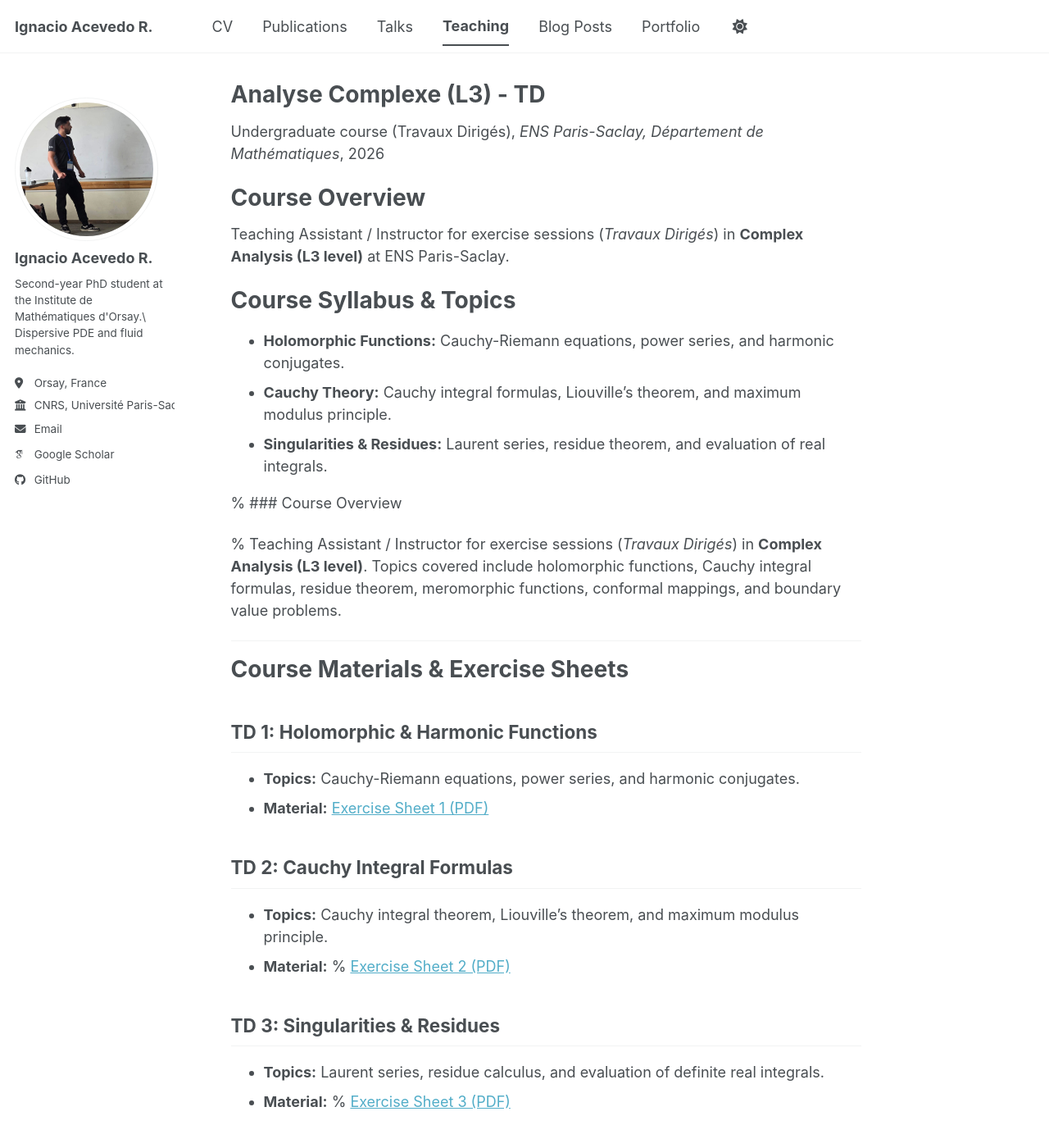
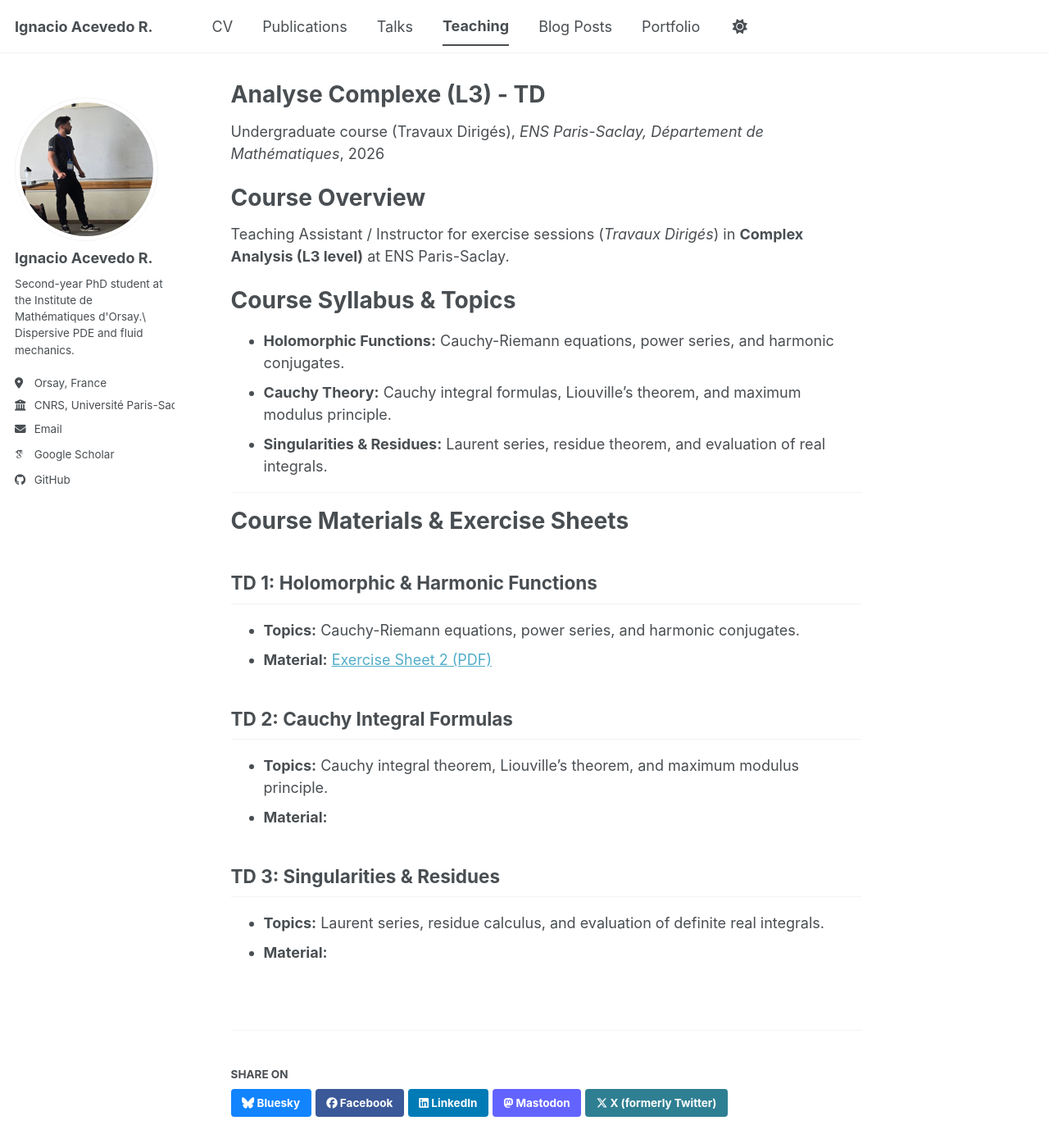
Before and after one commit to IgnacioAcevR/ignacioacevr.github.io, a Jekyll site: the page built from _teaching/2026-spring-complex-analysis-ENS-PS.md, in a window 1280 px wide and 1400 px high. Shown: the whole window at 82% size. Built offline with Jekyll 4.4.1, drawn with Linux system fonts in a browser that asks for light colours; some web fonts are replaced; a script bundle is joined from its source files by our own code; library files that are not in the unit come from our copies.

Commit message:
minor edit complex analysis

```diff
--- a/_teaching/2026-spring-complex-analysis-ENS-PS.md
+++ b/_teaching/2026-spring-complex-analysis-ENS-PS.md
@@ -22,10 +22,6 @@ Course Syllabus & Topics
 * **Cauchy Theory:** Cauchy integral formulas, Liouville's theorem, and maximum modulus principle.
 * **Singularities & Residues:** Laurent series, residue theorem, and evaluation of real integrals.
 
-% ### Course Overview
-
-% Teaching Assistant / Instructor for exercise sessions (*Travaux Dirigés*) in **Complex Analysis (L3 level)**. Topics covered include holomorphic functions, Cauchy integral formulas, residue theorem, meromorphic functions, conformal mappings, and boundary value problems.
-
 ---
 
 Course Materials & Exercise Sheets
@@ -34,14 +30,14 @@ Course Materials & Exercise Sheets
 TD 1: Holomorphic & Harmonic Functions
 ------
 * **Topics:** Cauchy-Riemann equations, power series, and harmonic conjugates.
-* **Material:** [Exercise Sheet 1 (PDF)](/files/teaching/TD2_2026.pdf)
+* **Material:** [Exercise Sheet 2 (PDF)](/files/teaching/TD2_2026.pdf)
 
 TD 2: Cauchy Integral Formulas
 ------
 * **Topics:** Cauchy integral theorem, Liouville's theorem, and maximum modulus principle.
-* **Material:** % [Exercise Sheet 2 (PDF)](/files/teaching/TD2_Complex_Analysis.pdf)
+* **Material:**
 
 TD 3: Singularities & Residues
 ------
 * **Topics:** Laurent series, residue calculus, and evaluation of definite real integrals.
-* **Material:** % [Exercise Sheet 3 (PDF)](/files/teaching/TD3_Complex_Analysis.pdf)
+* **Material:**
```
